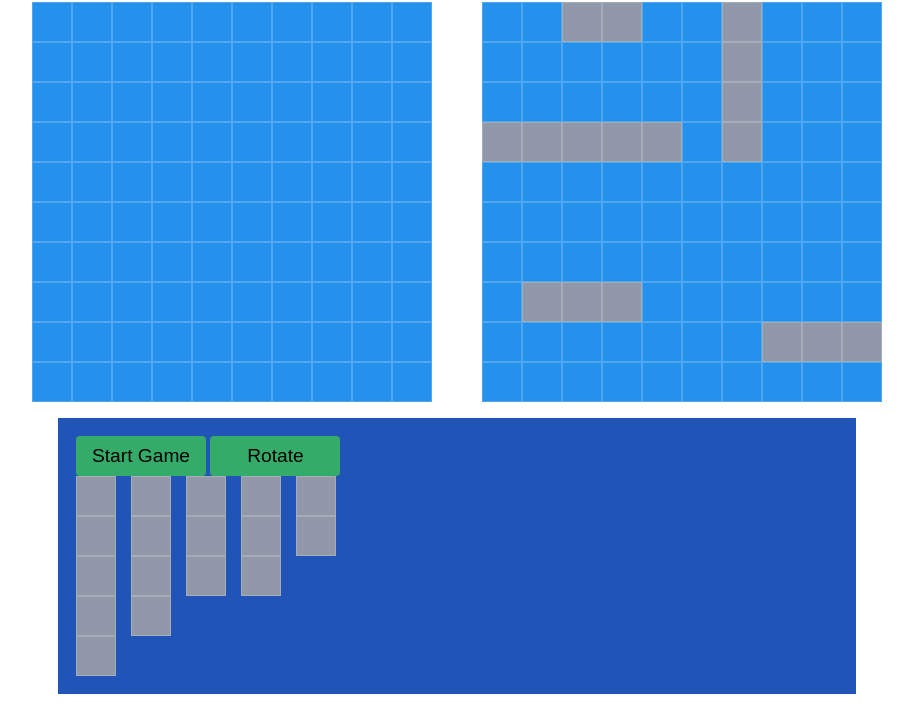
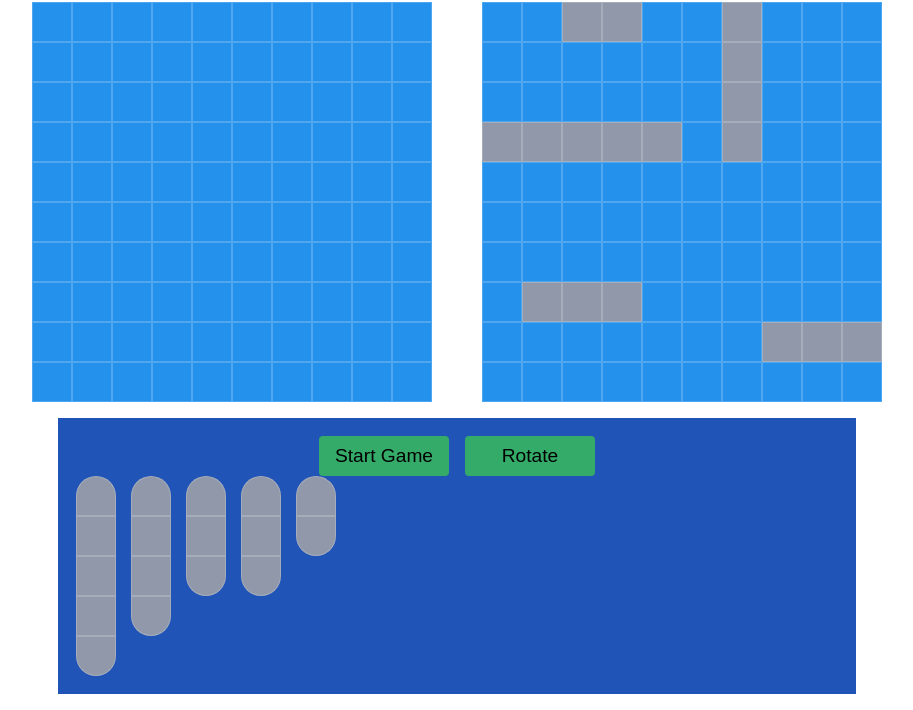
Before and after one commit to BrandonLunaCastro/Battleship-Game-2.0, a website built with webpack: page src/index.html in a window 1280 px wide. Shown: the part 120-830 px from the top of the page, without its empty margins (183-1096 px from the left). Built offline with nearby package versions, Linux system fonts and the light colour scheme; files whose address does not match are found by name; a web font is replaced by a local one.

Commit message:
feat: add class to form ship

```diff
--- a/src/index.html
+++ b/src/index.html
@@ -18,37 +18,37 @@
         <section class="machineBoard "></section>
     </article>
     <article class="options">
-        <div>
+        <div class="options__buttons">
             <button type="button" id="start__game">Start Game</button>
             <button type="button" id="rotate">Rotate</button>
         </div>
         <section class="ships">
             <div class="carrier vertical draggable" draggable="true">
+                <div class="grid human ship carrier bow__vertical"></div>
                 <div class="grid human ship carrier"></div>
                 <div class="grid human ship carrier"></div>
                 <div class="grid human ship carrier"></div>
-                <div class="grid human ship carrier"></div>
-                <div class="grid human ship carrier"></div>
+                <div class="grid human ship carrier stern__vertical"></div>
             </div>
             <div class="battleship vertical draggable" draggable="true">
+                <div class="grid human ship battleship bow__vertical"></div>
                 <div class="grid human ship battleship"></div>
                 <div class="grid human ship battleship"></div>
-                <div class="grid human ship battleship"></div>
-                <div class="grid human ship battleship"></div>
+                <div class="grid human ship battleship stern__vertical"></div>
             </div>
             <div class="destroyer vertical draggable" draggable="true">
+                <div class="grid human ship destroyer bow__vertical"></div>
                 <div class="grid human ship destroyer"></div>
-                <div class="grid human ship destroyer"></div>
-                <div class="grid human ship destroyer"></div>
+                <div class="grid human ship destroyer stern__vertical"></div>
             </div>
             <div class="submarine vertical draggable" draggable="true">
+                <div class="grid human ship submarine bow__vertical"></div>
                 <div class="grid human ship submarine"></div>
-                <div class="grid human ship submarine"></div>
-                <div class="grid human ship submarine"></div>
+                <div class="grid human ship submarine stern__vertical"></div>
             </div>
             <div class="boat vertical draggable" draggable="true">
-                <div class="grid human ship boat"></div>
-                <div class="grid human ship boat"></div>
+                <div class="grid human ship boat bow__vertical"></div>
+                <div class="grid human ship boat stern__vertical"></div>
             </div>
         </section>
     </article>
```
